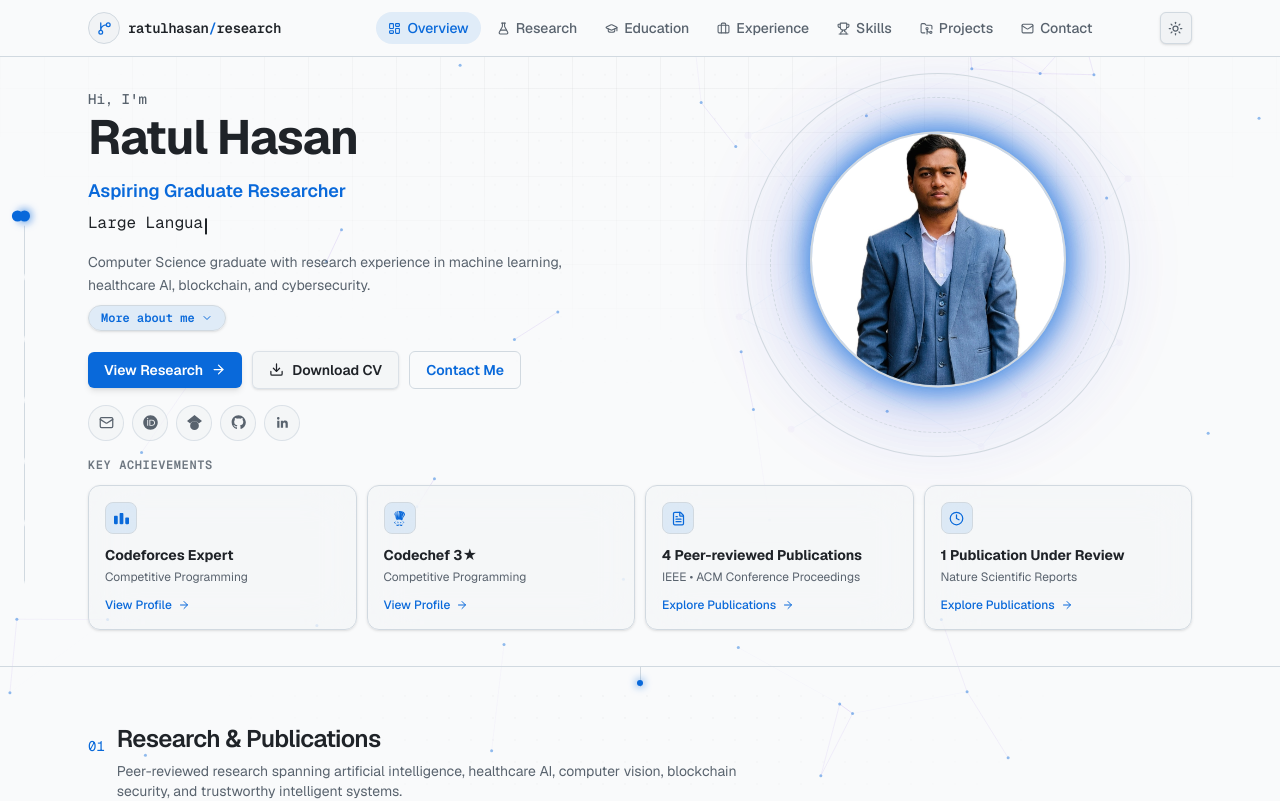
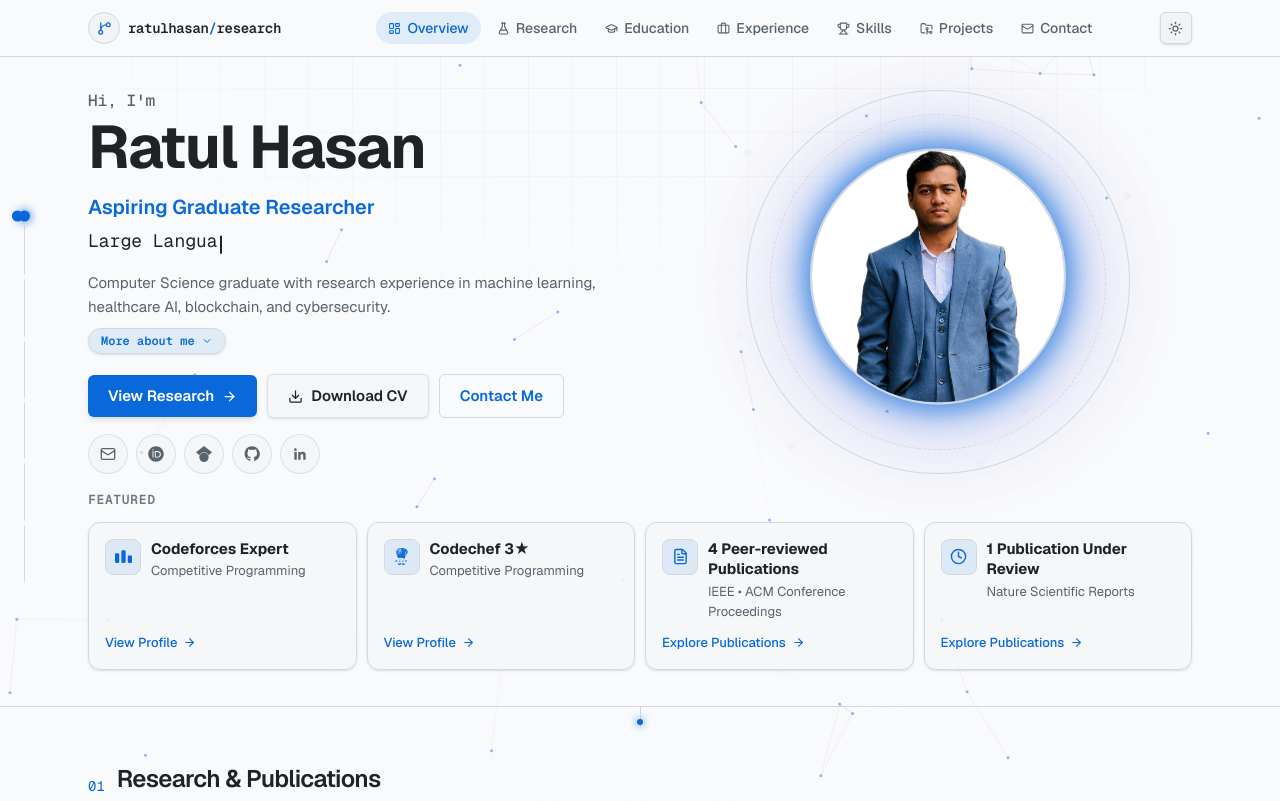
Before and after one commit to ratulhasan001/portfolio, a Next.js app: page / in a window 1280 px wide. Shown: the top 801 px of the page. Built offline with nearby package versions, Linux system fonts and the light colour scheme.

Commit message:
Enlarge hero text and put card icons beside titles
The Key Achievements row is renamed Featured.

```diff
--- a/src/components/hero.tsx
+++ b/src/components/hero.tsx
@@ -100,19 +100,22 @@ function AchievementCard({
         className="pointer-events-none absolute inset-0 rounded-xl bg-[radial-gradient(120px_circle_at_20%_0%,color-mix(in_srgb,var(--color-accent)_16%,transparent),transparent)] opacity-0 transition-opacity duration-250 group-hover:opacity-100"
       />
 
-      <span className="relative flex h-8 w-8 items-center justify-center rounded-lg border border-accent/20 bg-accent/10 text-accent transition-transform duration-250 ease-out group-hover:scale-110">
-        <Icon size={15} />
-      </span>
+      <div className="relative flex items-start gap-2.5">
+        <span className="flex h-9 w-9 shrink-0 items-center justify-center rounded-lg border border-accent/20 bg-accent/10 text-accent transition-transform duration-250 ease-out group-hover:scale-110">
+          <Icon size={17} />
+        </span>
+        <div className="min-w-0">
+          <h3 className="text-[15px] font-bold leading-snug text-fg-default">
+            {title}
+          </h3>
+          <p className="mt-0.5 text-[13px] text-fg-muted">{subtitle}</p>
+        </div>
+      </div>
 
-      <h3 className="relative mt-2 text-sm font-bold leading-snug text-fg-default">
-        {title}
-      </h3>
-      <p className="relative text-xs text-fg-muted">{subtitle}</p>
-
-      <span className="relative mt-2 flex items-center gap-1.5 text-xs font-medium text-accent">
+      <span className="relative mt-auto pt-2 flex items-center gap-1.5 text-[13px] font-medium text-accent">
         {action}
         <ArrowRight
-          size={12}
+          size={13}
           className="transition-transform duration-250 ease-out group-hover:translate-x-1"
         />
       </span>
@@ -157,12 +160,12 @@ function IconLink({
           whileHover={{ y: -2 }}
           whileTap={{ scale: 0.92 }}
           transition={{ type: "spring", stiffness: 400, damping: 20 }}
-          className="glass flex h-9 w-9 items-center justify-center rounded-full text-fg-muted transition-colors duration-200 hover:text-accent"
+          className="glass flex h-10 w-10 items-center justify-center rounded-full text-fg-muted transition-colors duration-200 hover:text-accent"
         >
-          <Icon size={15} />
+          <Icon size={16} />
         </motion.a>
       ) : (
-        <span className="glass flex h-9 w-9 items-center justify-center rounded-full text-fg-muted">
+        <span className="glass flex h-10 w-10 items-center justify-center rounded-full text-fg-muted">
           <Icon size={15} />
         </span>
       )}
@@ -210,30 +213,30 @@ export function Hero() {
         {/* Left: identity + copy */}
         <div>
           <FadeIn delay={0.1 + bootDelay}>
-            <p className="mono text-sm font-medium text-fg-muted">Hi, I&apos;m</p>
+            <p className="mono text-base font-medium text-fg-muted">Hi, I&apos;m</p>
           </FadeIn>
 
-          <h1 className="mt-1 text-3xl font-bold tracking-tight text-fg-default sm:text-4xl lg:text-5xl">
+          <h1 className="mt-1 text-4xl font-bold tracking-tight text-fg-default sm:text-5xl lg:text-6xl">
             <PopWords text={profile.name} delay={0.22 + bootDelay} stagger={0.05} />
           </h1>
 
           <FadeIn delay={0.5 + bootDelay}>
-            <p className="mt-3 text-base font-semibold text-accent sm:text-lg">
+            <p className="mt-3 text-lg font-semibold text-accent sm:text-xl">
               Aspiring Graduate Researcher
             </p>
           </FadeIn>
 
           <FadeIn delay={0.6 + bootDelay}>
-            <p className="mono mt-1.5 min-h-[1.5em] text-sm text-fg-default sm:text-base">
+            <p className="mono mt-1.5 min-h-[1.5em] text-base text-fg-default sm:text-lg">
               <Typewriter words={profile.focusAreas} />
             </p>
           </FadeIn>
 
           <FadeIn delay={0.72 + bootDelay} className="mt-4 max-w-lg">
-            <p className="text-sm leading-relaxed text-fg-muted">{summaryLead}</p>
+            <p className="text-[15px] leading-relaxed text-fg-muted">{summaryLead}</p>
             {summaryRest.length > 0 && (
               <Disclosure label="More about me" openLabel="Less" className="mt-2">
-                <p className="text-sm leading-relaxed text-fg-muted">
+                <p className="text-[15px] leading-relaxed text-fg-muted">
                   {summaryRest.join(" ")}
                 </p>
               </Disclosure>
@@ -247,7 +250,7 @@ export function Hero() {
                 e.preventDefault();
                 smoothScrollToId("#research");
               }}
-              className="shimmer gap-2 rounded-md bg-accent px-4 py-2 text-sm font-semibold text-white shadow-md transition-[box-shadow,background-color] duration-300 hover:bg-accent-emphasis hover:shadow-[0_16px_36px_-12px_var(--color-accent)]"
+              className="shimmer gap-2 rounded-md bg-accent px-5 py-2.5 text-[15px] font-semibold text-white shadow-md transition-[box-shadow,background-color] duration-300 hover:bg-accent-emphasis hover:shadow-[0_16px_36px_-12px_var(--color-accent)]"
             >
               View Research
               <motion.span
@@ -263,7 +266,7 @@ export function Hero() {
             <MagneticLink
               href="/Ratul_Hasan_CV.pdf"
               download
-              className="glass gap-2 rounded-md px-4 py-2 text-sm font-semibold text-fg-default shadow-sm transition-colors duration-300 hover:text-accent"
+              className="glass gap-2 rounded-md px-5 py-2.5 text-[15px] font-semibold text-fg-default shadow-sm transition-colors duration-300 hover:text-accent"
             >
               <Download size={15} />
               Download CV
@@ -275,7 +278,7 @@ export function Hero() {
                 e.preventDefault();
                 smoothScrollToId("#contact");
               }}
-              className="gap-2 rounded-md border border-accent/40 px-4 py-2 text-sm font-semibold text-accent transition-colors duration-300 hover:border-accent hover:bg-accent/10"
+              className="gap-2 rounded-md border border-accent/40 px-5 py-2.5 text-[15px] font-semibold text-accent transition-colors duration-300 hover:border-accent hover:bg-accent/10"
             >
               Contact Me
             </MagneticLink>
@@ -297,8 +300,8 @@ export function Hero() {
       {/* Key achievements */}
       <div className="relative mx-auto max-w-6xl px-4 pb-7 sm:px-6 sm:pb-9">
         <FadeIn>
-          <p className="mono text-xs font-semibold uppercase tracking-wider text-fg-subtle">
-            Key Achievements
+          <p className="mono text-[13px] font-semibold uppercase tracking-wider text-fg-subtle">
+            Featured
           </p>
         </FadeIn>
         <div className="mt-3 grid grid-cols-2 gap-2.5 sm:grid-cols-4">
```
